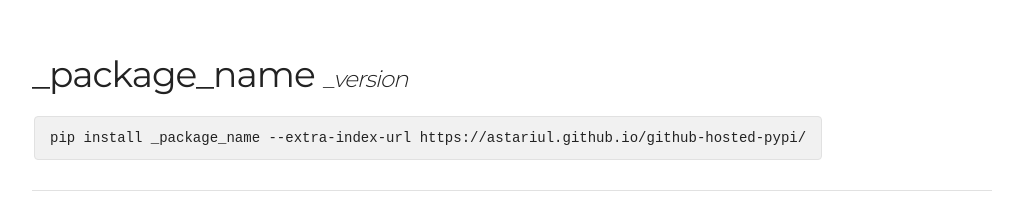
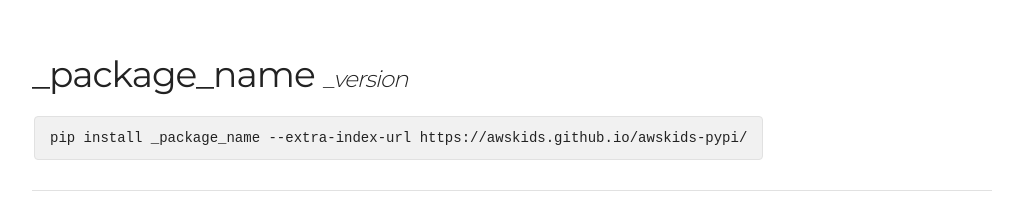
Before and after one commit to awskids/awskids-pypi, a plain HTML site: page pkg_template.html in a window 1280 px wide. Shown: the part 104-314 px from the top of the page, without its empty margins (128-1151 px from the left). Drawn offline with nearby package versions, Linux system fonts and the light colour scheme; no server answers.

Commit message:
Update pkg_template.html

```diff
--- a/pkg_template.html
+++ b/pkg_template.html
@@ -64,7 +64,7 @@
      </span>
     </section>
     <pre id='installdanger' hidden><button class="danger-button" disabled>DANGER ! A higher version of <i>_package_name</i> already exists on PyPi</button></pre>
-    <pre id='installcmd'><code>pip install _package_name --extra-index-url https://astariul.github.io/github-hosted-pypi/</code></pre>
+    <pre id='installcmd'><code>pip install _package_name --extra-index-url https://awskids.github.io/awskids-pypi/</code></pre>
     <a href="_link">
     </a>
     <hr/>
```
